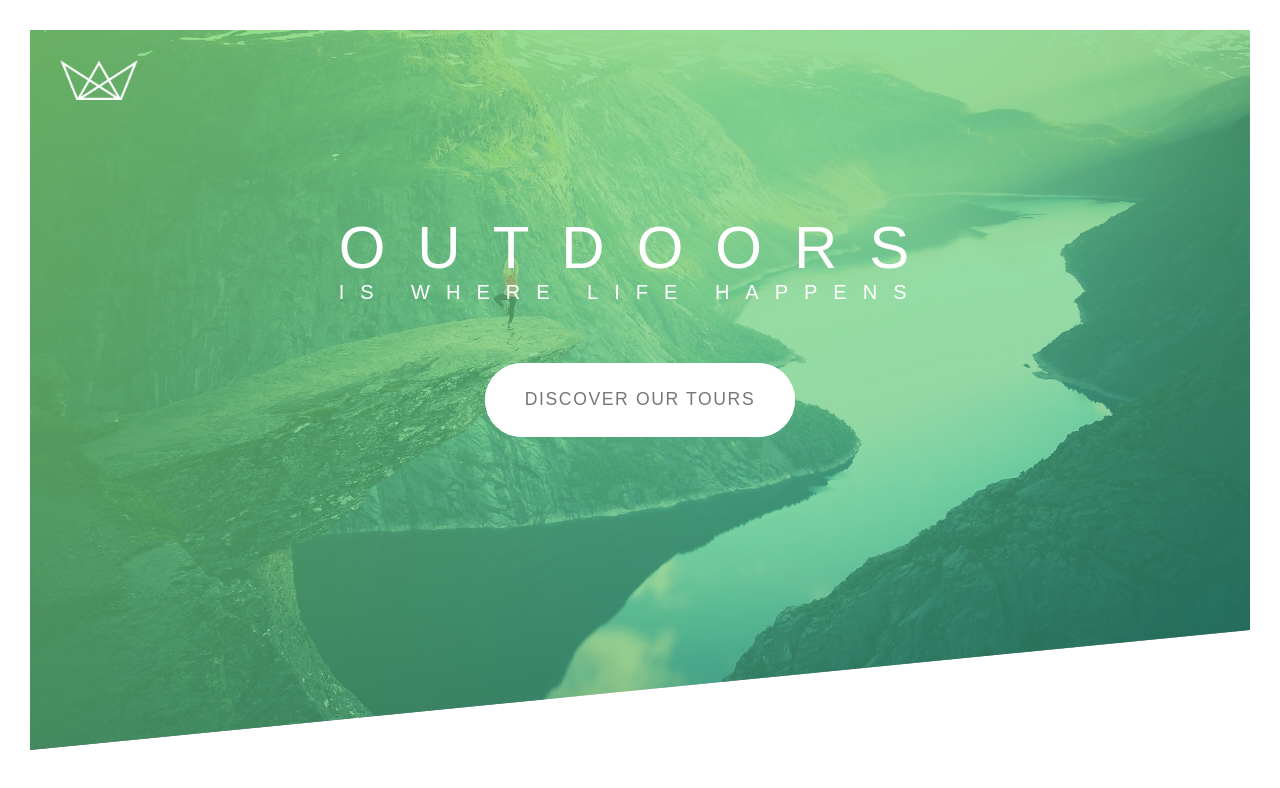
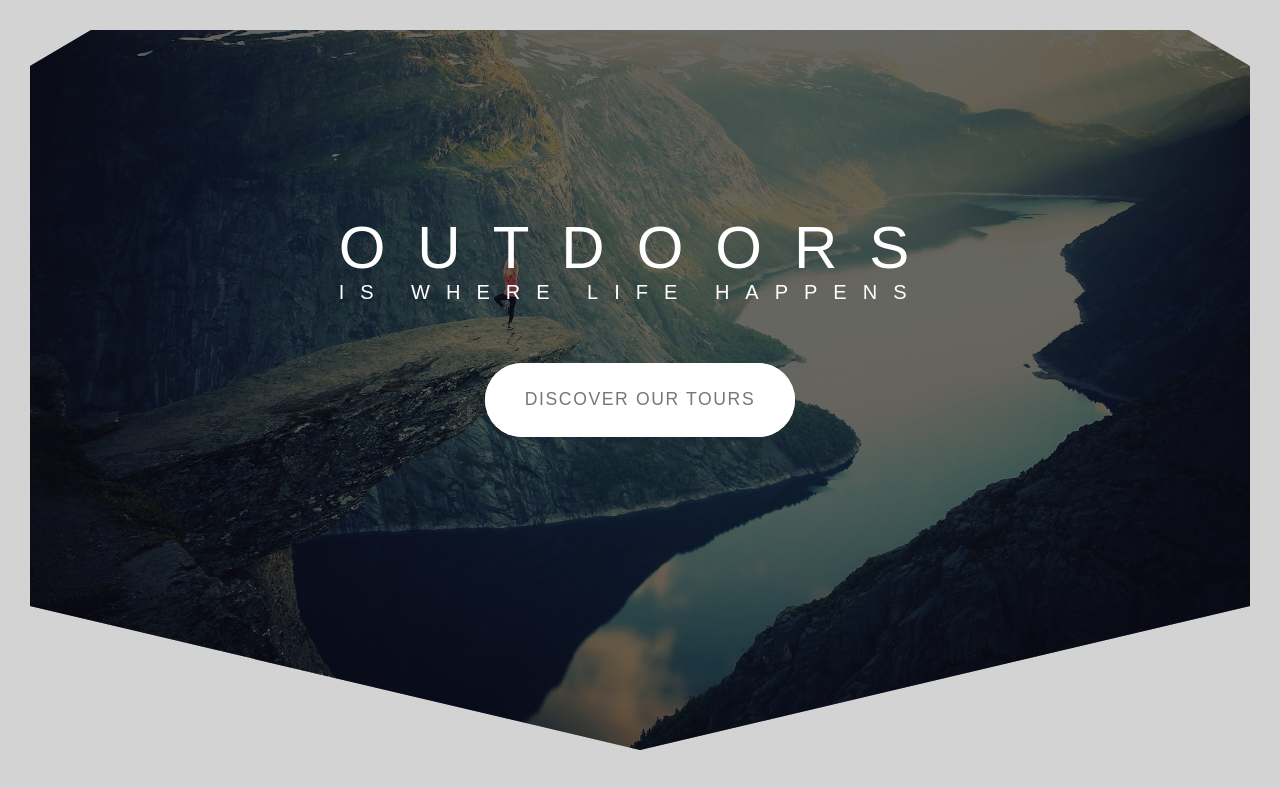
Before and after one commit to sellwawy/landing-page-2, a website built with Vite: page src/index.html in a window 1280 px wide. Built offline with nearby package versions, Linux system fonts and the light colour scheme.

Commit message:
Edit home hero

```diff
--- a/src/assets/sass/base/_typography.scss
+++ b/src/assets/sass/base/_typography.scss
@@ -5,4 +5,5 @@ body {
    line-height: 1.7;
    color: $color-grey-dark;
    padding: 1.875rem;
+   background-color: rgb(211, 211, 211);
 }
--- a/src/assets/sass/layout/_homepageHero.scss
+++ b/src/assets/sass/layout/_homepageHero.scss
@@ -1,11 +1,17 @@
 .homepage-hero {
    min-height: 90vh;
-   background-image: linear-gradient(to right bottom, rgba(126, 213, 111, 0.8), rgba(40, 180, 133, 0.5)),
+   background-image: linear-gradient(to right bottom, rgba(0, 0, 0, 0.6), rgba(0, 0, 0, 0.6)),
       url('/assets/img/hero.jpg');
    background-size: cover;
    background-position: top;
-   -webkit-clip-path: polygon(0 0, 100% 0, 100% 75vh, 0 100%);
-   clip-path: polygon(0 0, 100% 0, 100% 75vh, 0 100%);
+   // -webkit-clip-path: polygon(0 0, 100% 0, 100% 75vh, 0 100%);
+   // clip-path: polygon(00% 00%, 100% 0, 100% 100%, 50% 70%, 0 100%, 0 0);
+   // clip-path: polygon(95% 0, 100% 5%, 100% 100%, 50% 90%, 0 100%, 0 5%, 5% 0);
+   // clip-path: polygon(50% 20%, 100% 0, 80% 50%, 100% 100%, 50% 80%, 0 100%, 20% 50%, 0 0);
+   // clip-path: polygon(100% 0, 100% 85%, 50% 100%, 0 85%, 0 0);
+   // clip-path: polygon(0% 0%, 100% 0%, 100% 75%, 80% 75%, 50% 100%, 20% 75%, 0% 75%);
+   // clip-path: polygon(0% 0%, 100% 0%, 100% 85%, 50% 100%, 0 85%);
+   clip-path: polygon(95% 0, 100% 5%, 100% 80%, 50% 100%, 0 80%, 0 5%, 5% 0);
 
    display: flex;
    flex-direction: column;
--- a/src/index.html
+++ b/src/index.html
@@ -26,7 +26,7 @@
          <!-- Logo -->
          <div class="site-logo">
             <a href="/">
-               <img class="site-logo__img" src="./assets/img/logo-white.png" alt="Site logo" />
+               <!-- <img class="site-logo__img" src="./assets/img/logo-white.png" alt="Site logo" /> -->
             </a>
 
             <!-- Navbar -->
--- a/vite.config.js
+++ b/vite.config.js
@@ -23,5 +23,12 @@ export default {
          },
       },
    },
+   css: {
+      preprocessorOptions: {
+         scss: {
+            api: 'modern-compiler', // or "modern"
+         },
+      },
+   },
 }
 // css: { postcss },
```
